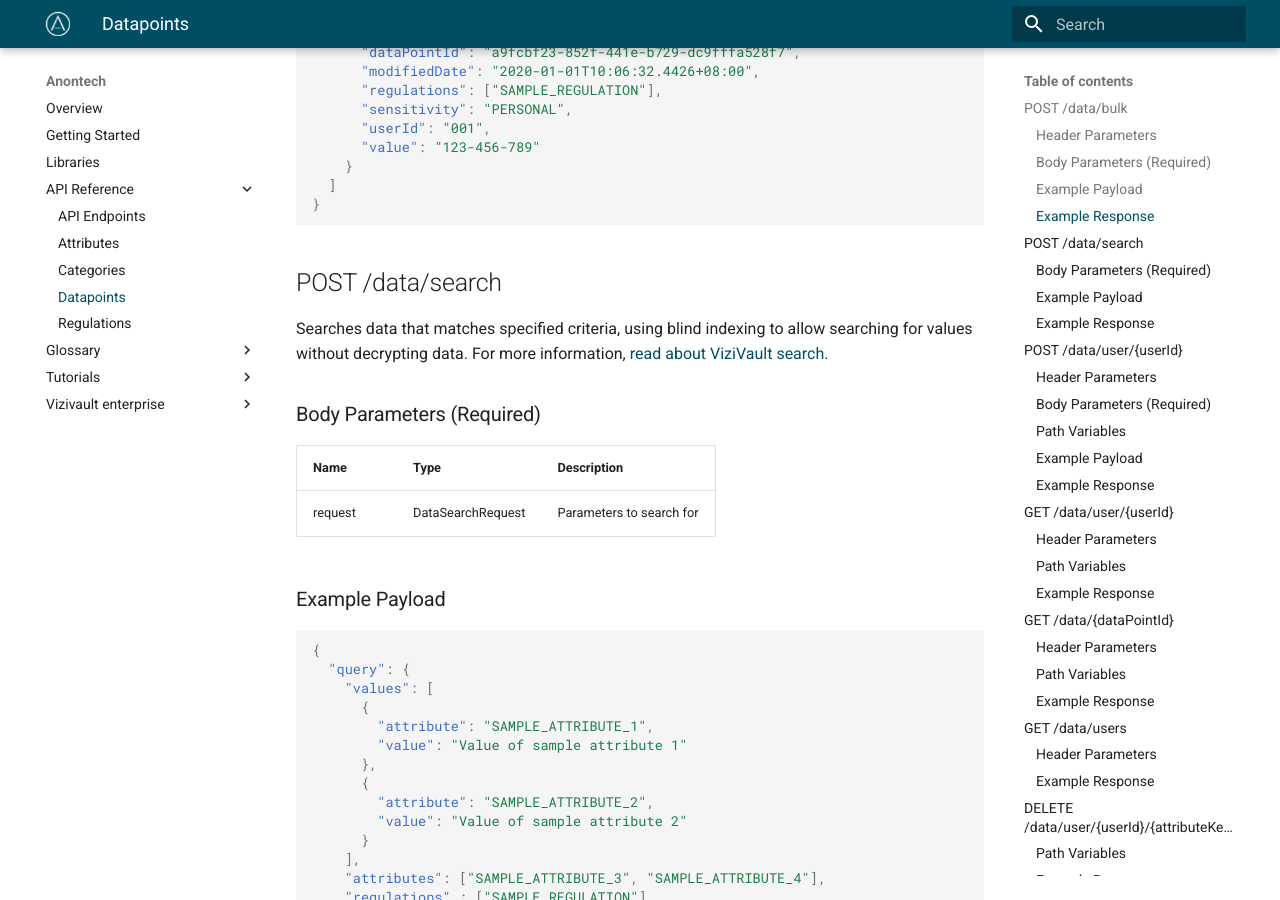
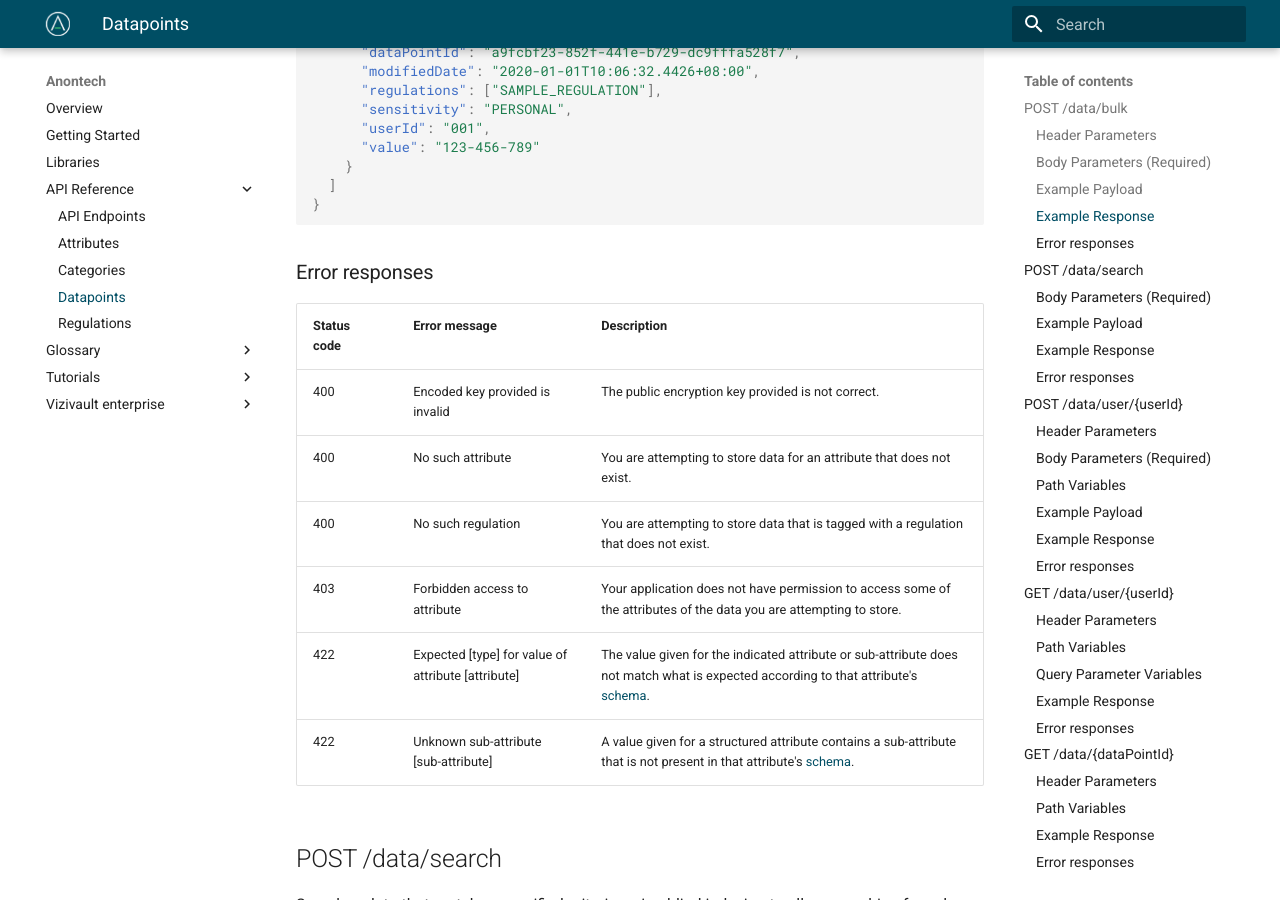
Before and after one commit to anontechnology/documentation, an MkDocs documentation site: the page built from docs/API Reference/datapoints.md, in a window 1280 px wide and 900 px high, scrolled down 1230 px. Built offline with MkDocs 1.6.1 and Material for MkDocs 9.7.7, drawn with Linux system fonts in a browser that asks for light colours; some of the changed text lies outside the part shown.

Commit message:
error messages for data api

````diff
--- a/docs/API Reference/datapoints.md
+++ b/docs/API Reference/datapoints.md
@@ -54,6 +54,16 @@ Stores data for multiple users simultaneously.
   ]
 }
 ```
+
+### Error responses
+|Status code|Error message|Description|
+|-----------|-------------|-----------|
+|400|Encoded key provided is invalid|The public encryption key provided is not correct.|
+|400|No such attribute|You are attempting to store data for an attribute that does not exist.|
+|400|No such regulation|You are attempting to store data that is tagged with a regulation that does not exist.|
+|403|Forbidden access to attribute|Your application does not have permission to access some of the attributes of the data you are attempting to store.|
+|422|Expected \[type\] for value of attribute \[attribute\]|The value given for the indicated attribute or sub-attribute does not match what is expected according to that attribute's [schema](/docs/tutorials/attribute-schemas.md).|
+|422|Unknown sub-attribute \[sub-attribute\]|A value given for a structured attribute contains a sub-attribute that is not present in that attribute's [schema](/docs/tutorials/attribute-schemas.md).|
 
 ## POST /data/search
 Searches data that matches specified criteria, using blind indexing to allow searching for values without decrypting data. For more information, [read about ViziVault search](/tutorials/search.md).
@@ -108,6 +118,11 @@ Searches data that matches specified criteria, using blind indexing to allow sea
   ]
 }
 ```
+
+### Error responses
+|Status code|Error message|Description|
+|-----------|-------------|-----------|
+|404|Data Not Found|No search results were found for the provided query.|
 
 ## POST /data/user/{userId}
 Stores datapoints for the given user
@@ -165,6 +180,17 @@ Stores datapoints for the given user
 }
 ```
 
+### Error responses
+|Status code|Error message|Description|
+|-----------|-------------|-----------|
+|400|Encoded key provided is invalid|The public encryption key provided is not correct.|
+|400|No such attribute|You are attempting to store data for an attribute that does not exist.|
+|400|No such regulation|You are attempting to store data that is tagged with a regulation that does not exist.|
+|403|Forbidden access to attribute|Your application does not have permission to access some of the attributes of the data you are attempting to store.|
+|422|Expected \[type\] for value of attribute \[attribute\]|The value given for the indicated attribute or sub-attribute does not match what is expected according to that attribute's [schema](/docs/tutorials/attribute-schemas.md).|
+|422|Unknown sub-attribute \[sub-attribute\]|A value given for a structured attribute contains a sub-attribute that is not present in that attribute's [schema](/docs/tutorials/attribute-schemas.md).|
+
+
 ## GET /data/user/{userId}
 Retrieves datapoints for the given user
 
@@ -177,6 +203,11 @@ Retrieves datapoints for the given user
 |Name               |Type                          |Description      |
 |-------------------|------------------------------|-----------------|
 |userId             |String                        |User Identifier  |
+
+### Query Parameter Variables
+|Name               |Type                          |Description      |
+|-------------------|------------------------------|-----------------|
+|attributes         |Array<String>                 |Comma-delimited list of attribute keys to access|
 
 ### Example Response
 ```json
@@ -196,6 +227,14 @@ Retrieves datapoints for the given user
   ]
 }
 ```
+
+### Error responses
+|Status code|Error message|Description|
+|-----------|-------------|-----------|
+|400|Encoded key provided is invalid|The private decryption key provided is not correct.|
+|403|Forbidden|You are trying to access attributes that your application does not have access to.|
+|404|User Data Not Found|The specified user does not exist, or else that user has no value for the attributes specified.|
+
 
 ## GET /data/{dataPointId}
 Retrieves data with the given datapoint id
@@ -226,6 +265,13 @@ Retrieves data with the given datapoint id
   }
 }
 ```
+
+### Error responses
+|Status code|Error message|Description|
+|-----------|-------------|-----------|
+|400|Encoded key provided is invalid|The private decryption key provided is not correct.|
+|403|Forbidden|Your application does not have access to the attribute of the data point you are trying to read.|
+|404|User Data Not Found|There is no data point in the system with the specified ID.|
 
 ## GET /data/users
 Retrieves datapoints for every user
@@ -270,6 +316,12 @@ Deletes datapoints for the given user and attribute
 }
 ```
 
+### Error responses
+|Status code|Error message|Description|
+|-----------|-------------|-----------|
+|403|Forbidden|You are trying to delete data from an attribute your application does not have access to.|
+|404|User Data Not Found|There is no data in the system with the specified user ID and attribute.|
+
 ## DELETE /data/user/{userId}
 Deletes all datapoints for the given user
 
@@ -284,3 +336,8 @@ Deletes all datapoints for the given user
   "data": "Successfully Deleted User"
 }
 ```
+
+### Error responses
+|Status code|Error message|Description|
+|-----------|-------------|-----------|
+|404|User Not Found|There is no user in the system with the specified ID.|
````
Also changed, not shown: other parts of docs/API Reference/datapoints.md (+1 -1 lines).
